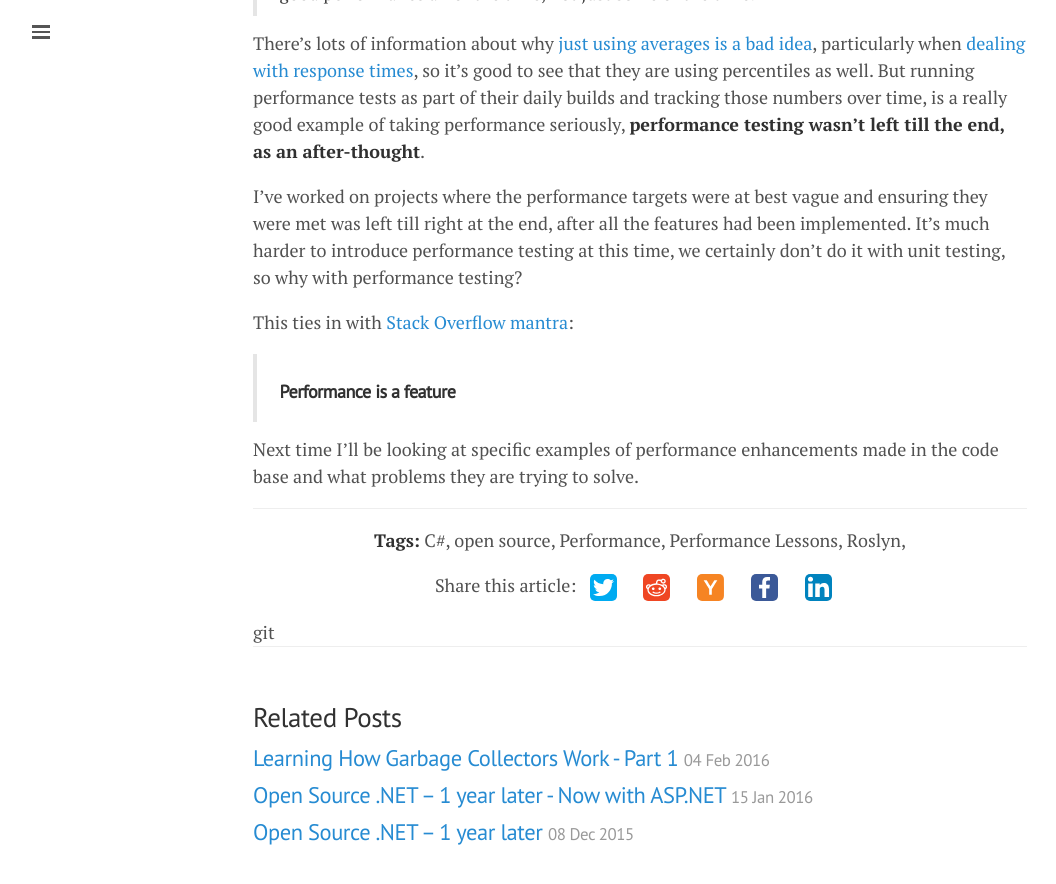
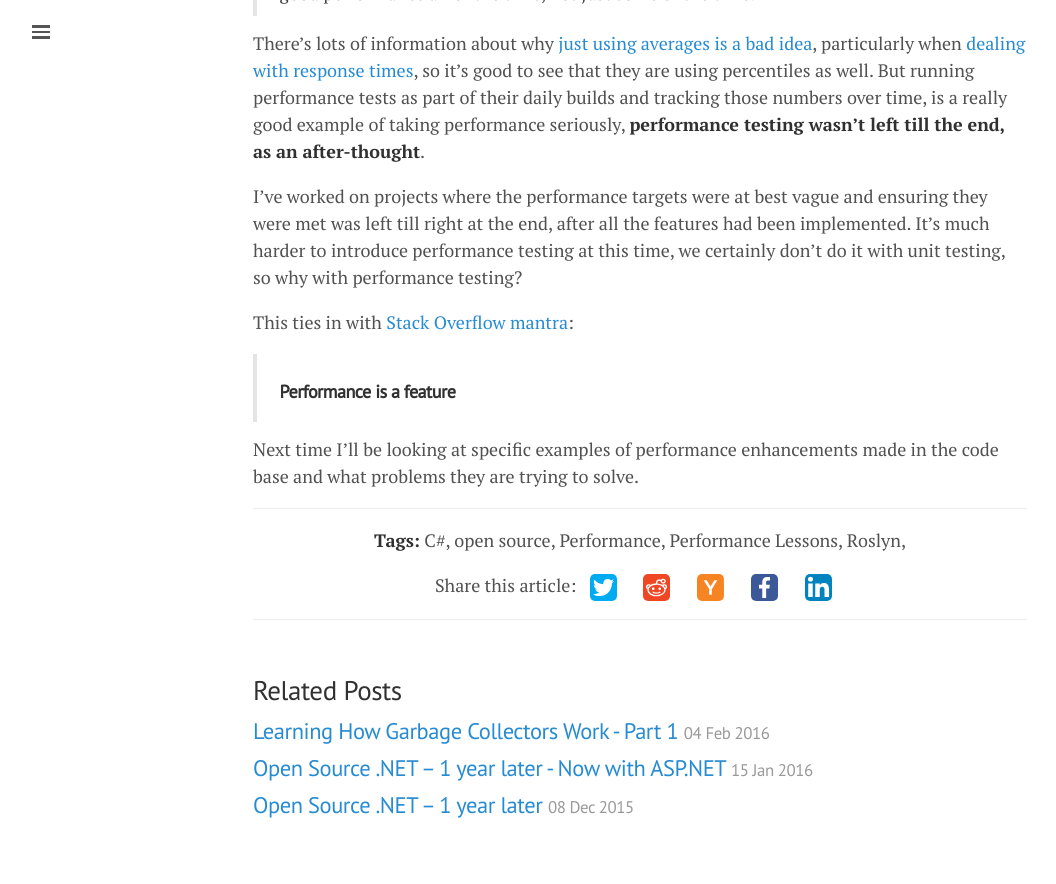
Before and after one commit to mattwarren/mattwarren.github.io, a Jekyll site: the page built from _posts/2014-06-05-roslyn-code-base-performance-lessons-part-1.md, in a window 1280 px wide and 900 px high, scrolled down 2180 px. Shown: the top 884 px of the window, without its empty margins (0-1056 px from the left). Built offline with Jekyll 4.4.1, drawn with Linux system fonts in a browser that asks for light colours; nearby versions of some CDN libraries; comment, search, counter and statistics services are not loaded.

Commit message:
more whoops

```diff
--- a/_includes/comments.html
+++ b/_includes/comments.html
@@ -18,4 +18,4 @@ s.setAttribute('data-timestamp', +new Date());
 })();
 </script>
 <noscript>Please enable JavaScript to view the <a href="https://disqus.com/?ref_noscript" rel="nofollow">comments powered by Disqus.</a></noscript>
-{% endif %}git
+{% endif %}
```
